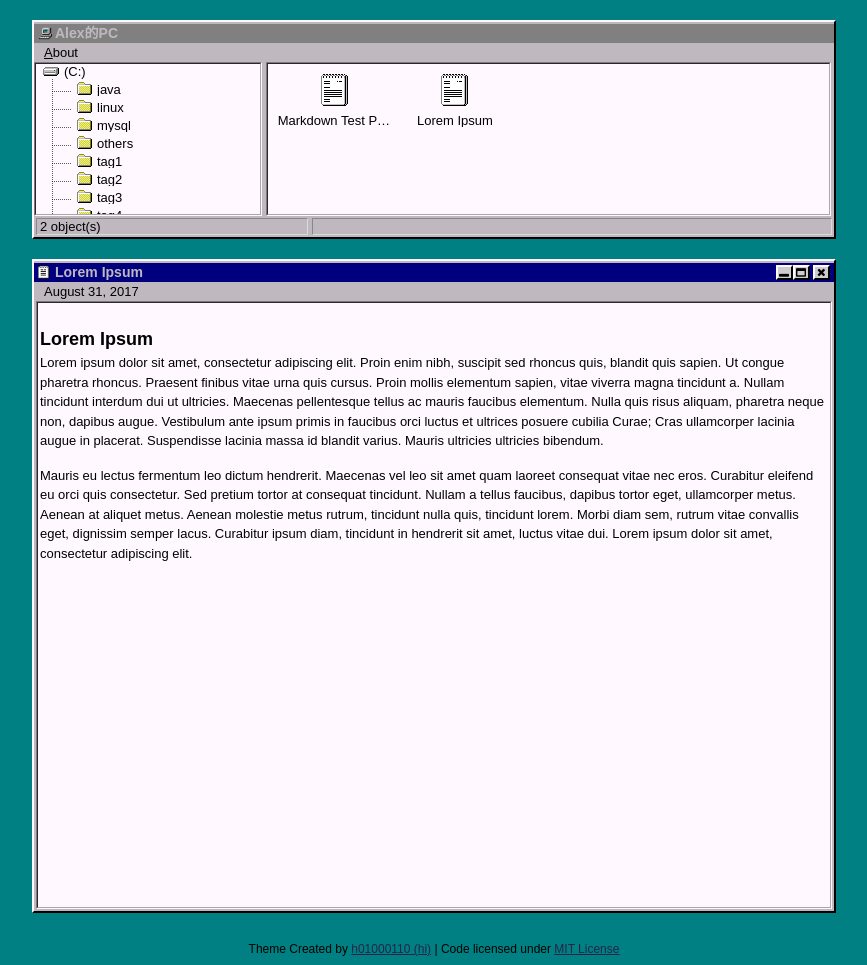
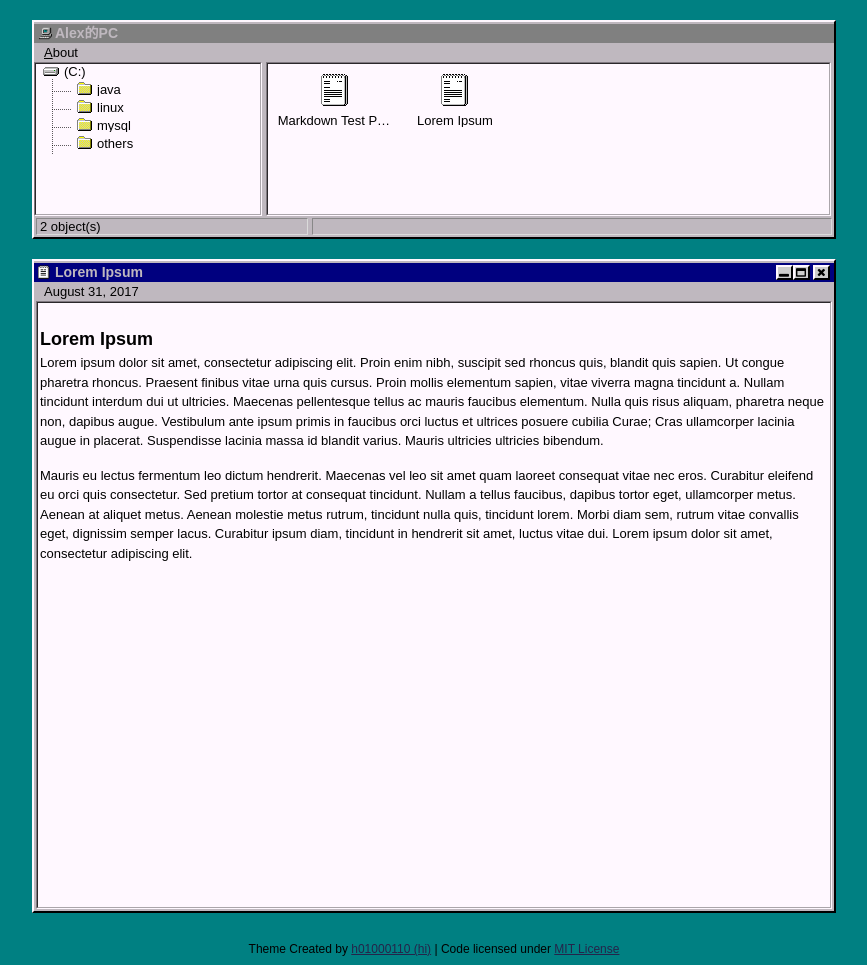
Before and after one commit to lbwdada/lbwdada.github.io, a Jekyll site: the page built from _posts/2017-08-31-lorem-ipsum.md, in a window 1280 px wide. Shown: the whole page, without its empty margins (206-1073 px from the left). Built offline with Jekyll 4.4.1, drawn with Linux system fonts in a browser that asks for light colours.

Commit message:
修改tags

```diff
--- a/_posts/2017-08-31-lorem-ipsum.md
+++ b/_posts/2017-08-31-lorem-ipsum.md
@@ -1,7 +1,7 @@
 ---
 layout: default
 title: "Lorem Ipsum"
-tags: tag1 tag2 tag3 tag4
+tags: mysql linux others
 ---
 
 ## Lorem Ipsum
```
